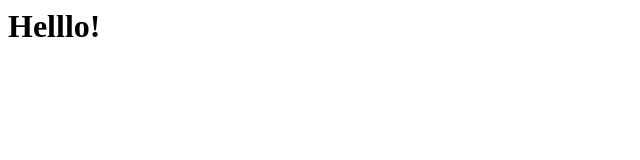
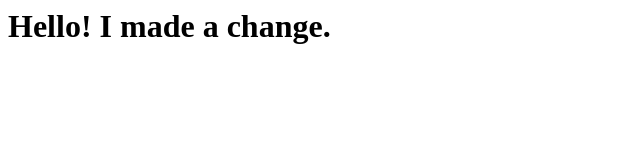
Before and after one commit to brianye22/sandbox, a plain HTML site: page index.html in a window 1280 px wide. Shown: the whole page, without its empty margins (0-640 px from the left). Drawn offline with Linux system fonts and the light colour scheme.

Commit message:
Update index.html

```diff
--- a/index.html
+++ b/index.html
@@ -1 +1 @@
-<h1>Helllo!</h1>
+<h1>Hello! I made a change.</h1>
```
